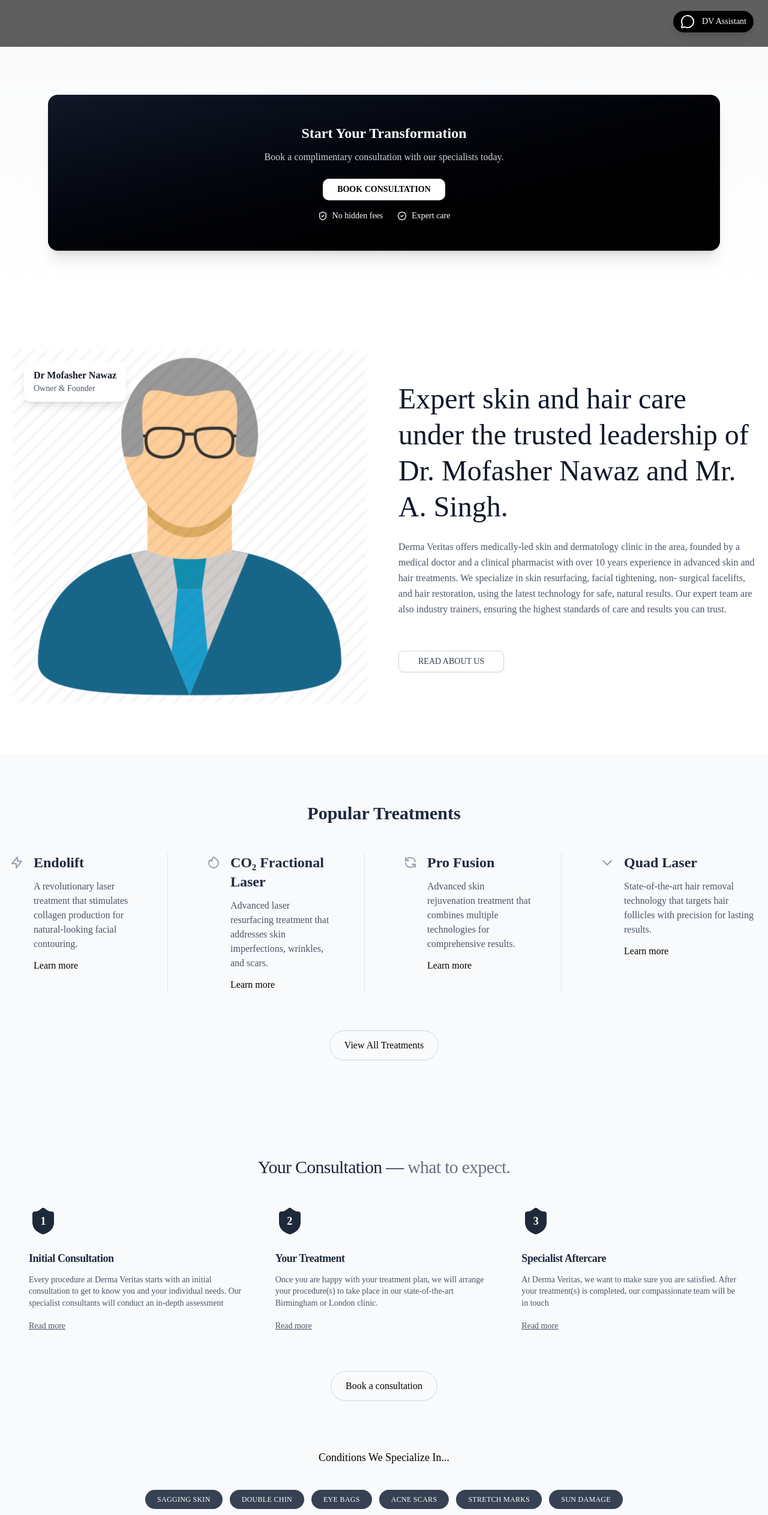
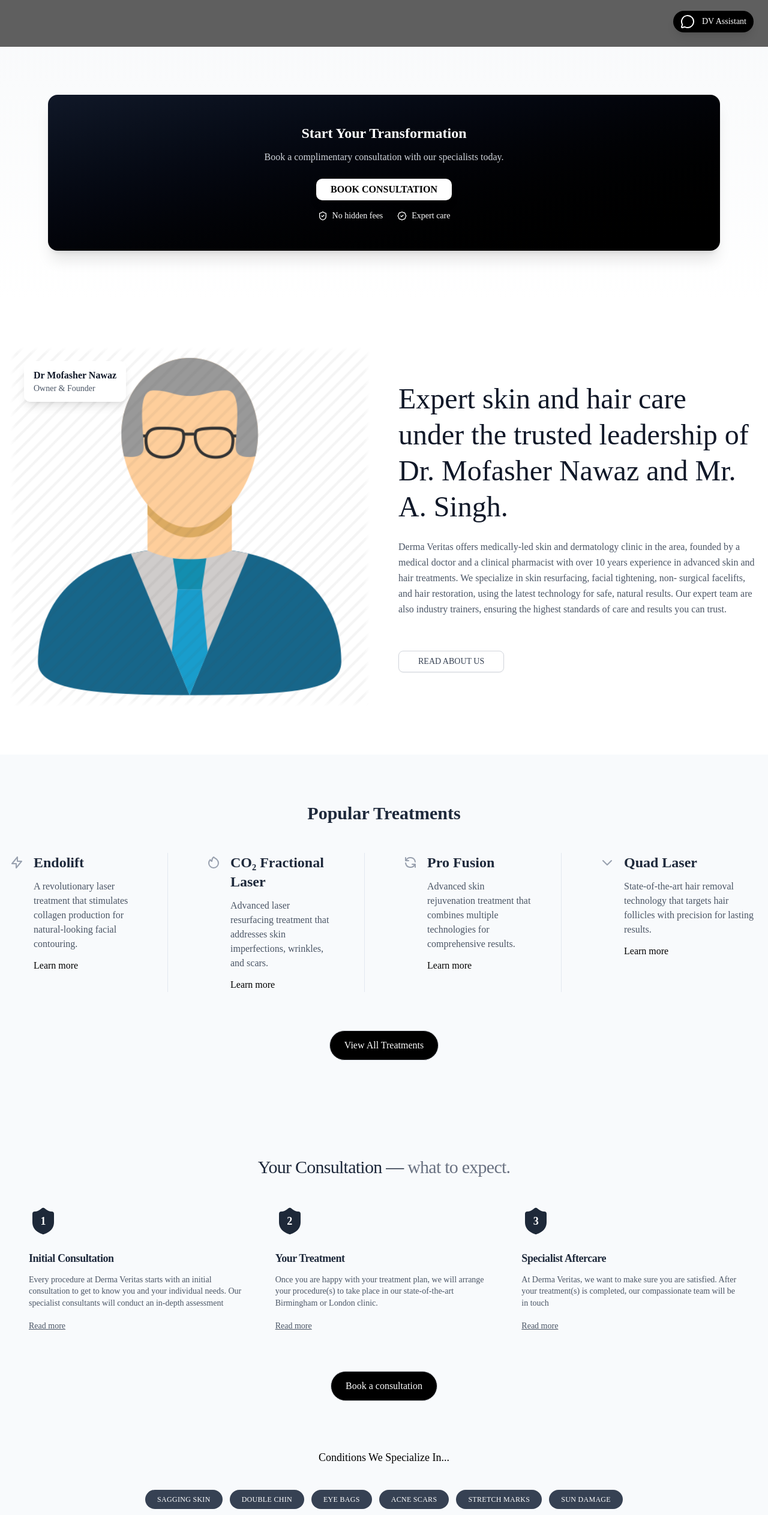
Before and after one commit to dermaveritas/Derma-Veritas, a Next.js app: page / in a window 1280 px wide. Shown: the part 722-3248 px from the top of the page at 60% size. Built offline with nearby package versions, Linux system fonts and the light colour scheme; no server answers; grey boxes are pictures that could not be loaded.

Commit message:
refactor styling for consultation section and CTA buttons for improved responsiveness and visual consistency

```diff
--- a/src/app/page.jsx
+++ b/src/app/page.jsx
@@ -125,34 +125,34 @@
       </main>
 
       {/* CTA Section */}
-      <section className="py-20 px-20 bg-gradient-to-b from-gray-50 to-white">
+      <section className="py-12 sm:py-16 lg:py-20 px-4 sm:px-8 lg:px-20 bg-gradient-to-b from-gray-50 to-white">
         <div className="max-w-6xl mx-auto">
-          <div className="bg-gradient-to-br from-gray-900 to-black rounded-2xl shadow-xl p-12 lg:p-12 text-white">
-            <div className="text-center space-y-6">
+          <div className="bg-gradient-to-br from-gray-900 to-black rounded-xl sm:rounded-2xl shadow-xl p-6 sm:p-8 lg:p-12 text-white">
+            <div className="text-center space-y-4 sm:space-y-6">
               <div>
-                <h3 className="text-2xl font-semibold mb-3">
+                <h3 className="text-xl sm:text-2xl font-semibold mb-2 sm:mb-3">
                   Start Your Transformation
                 </h3>
-                <p className="text-gray-300">
+                <p className="text-gray-300 text-sm sm:text-base">
                   Book a complimentary consultation with our specialists today.
                 </p>
               </div>
 
-              <div className="space-y-4">
+              <div className="space-y-3 sm:space-y-4">
                 <Button
                   onClick={() => setBookingOpen(true)}
-                  className="bg-white text-black hover:bg-gray-100 font-semibold py-3 px-6 transition-all duration-200 shadow-lg hover:shadow-xl rounded-lg"
+                  className="bg-white text-black hover:bg-gray-100 font-semibold py-3 px-6 sm:py-3 sm:px-6 transition-all duration-200 shadow-lg hover:shadow-xl rounded-lg text-sm sm:text-base"
                 >
                   BOOK CONSULTATION
                 </Button>
 
-                <div className="flex items-center justify-center gap-6 text-sm">
+                <div className="flex flex-col sm:flex-row items-center justify-center gap-4 sm:gap-6 text-xs sm:text-sm">
                   <div className="flex items-center gap-2">
-                    <ShieldCheck className="w-4 h-4" />
+                    <ShieldCheck className="w-3 h-3 sm:w-4 sm:h-4" />
                     <span>No hidden fees</span>
                   </div>
                   <div className="flex items-center gap-2">
-                    <BadgeCheck className="w-4 h-4" />
+                    <BadgeCheck className="w-3 h-3 sm:w-4 sm:h-4" />
                     <span>Expert care</span>
                   </div>
                 </div>
@@ -347,7 +347,7 @@
           <div className="text-center mt-16">
             <a
               href="/treatments"
-              className="inline-block px-6 py-3 bg-transparent border border-gray-300 text-black rounded-full font-medium hover:bg-gray-100 transition-colors"
+              className="inline-block px-6 py-3 bg-black border border-gray-300 text-white rounded-full font-medium hover:bg-gray-800 transition-colors"
             >
               View All Treatments
             </a>
--- a/src/components/consultation-section.jsx
+++ b/src/components/consultation-section.jsx
@@ -78,7 +78,7 @@
         <div className="text-center mt-16">
           <button
             onClick={() => setBookingOpen(true)}
-            className="inline-block px-6 py-3 bg-transparent border border-gray-300 text-black rounded-full font-medium hover:bg-gray-100 transition-colors"
+            className="inline-block px-6 py-3 bg-black border border-gray-300 text-white rounded-full font-medium hover:bg-gray-800 transition-colors"
           >
             Book a consultation
           </button>
```
